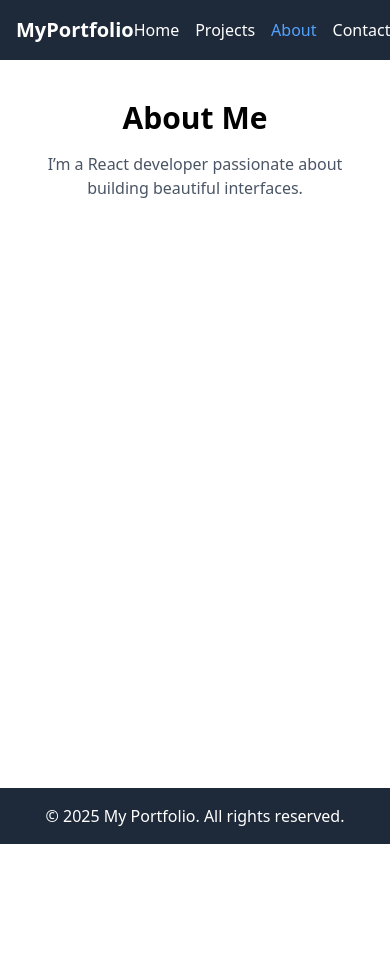
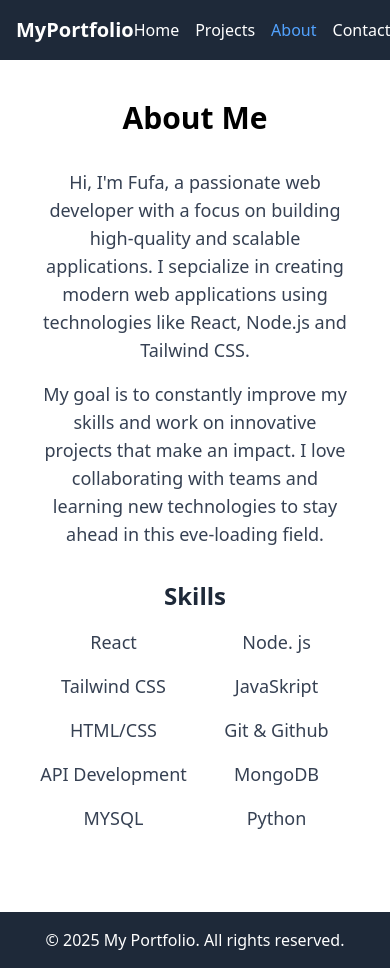
Before and after one commit to fufex3934/Codsoft, a React (Vite) app: page /about in a window 390 px wide. Before the commit the page ends 844 px from the top, so only its background shows below. Built offline with nearby package versions, Linux system fonts and the light colour scheme.

Commit message:
add responsiveness to about page

```diff
--- a/src/pages/About.jsx
+++ b/src/pages/About.jsx
@@ -3,8 +3,28 @@ import React from 'react'
 export default function About() {
   return (
     <section className='text-center p-10'>
-      <h1 className='text-3xl font-bold'>About Me</h1>
-      <p className="mt-4 text-gray-600">I’m a React developer passionate about building beautiful interfaces.</p>
+      <h1 className='text-3xl font-semibold mb-8 text-center'>About Me</h1>
+      <div className='max-w-4xl mx-auto text-center'>
+        <p className='text-lg text-gray-700 mb-4'>
+          Hi, I'm Fufa, a passionate web developer with a focus on building high-quality and scalable applications. I sepcialize in creating modern web applications using technologies like React, Node.js and Tailwind CSS.
+        </p>
+        <p className='text-lg text-gray-700 mb-4'>
+          My goal is to constantly improve my skills and work on innovative projects that make an impact. I love collaborating with teams and learning new technologies to stay ahead in this eve-loading field.
+        </p>
+        <h3 className='text-2xl font-semibold mt-8 mb-4 text-gray-800'>Skills</h3>
+        <ul className='grid grid-cols-2 sm:grid-cols-3 gap-4 text-lg text-gray-700'>
+          <li>React</li>
+          <li>Node. js</li>
+          <li>Tailwind CSS</li>
+          <li>JavaSkript</li>
+          <li>HTML/CSS</li>
+          <li>Git & Github</li>
+          <li>API Development</li>
+          <li>MongoDB</li>
+          <li>MYSQL</li>
+          <li>Python</li>
+        </ul>
+      </div>
     </section>
   )
 }
```
